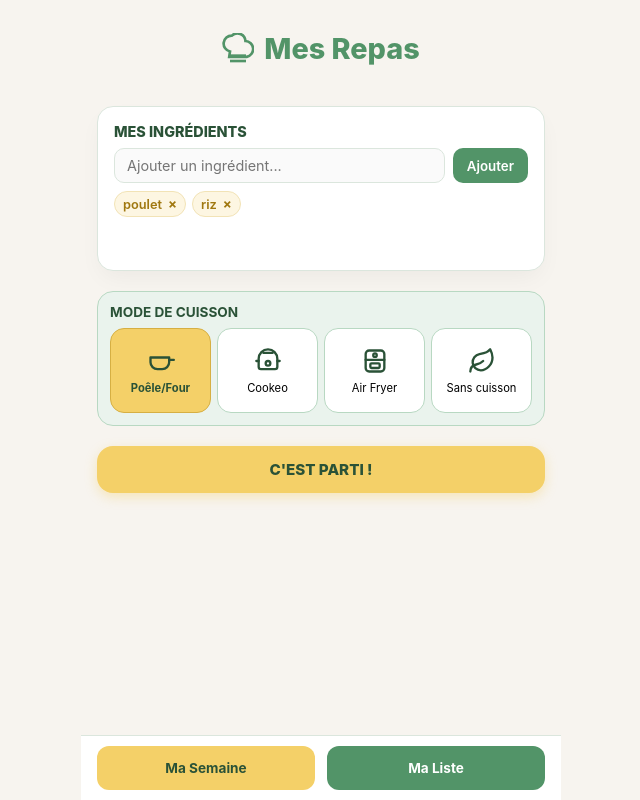
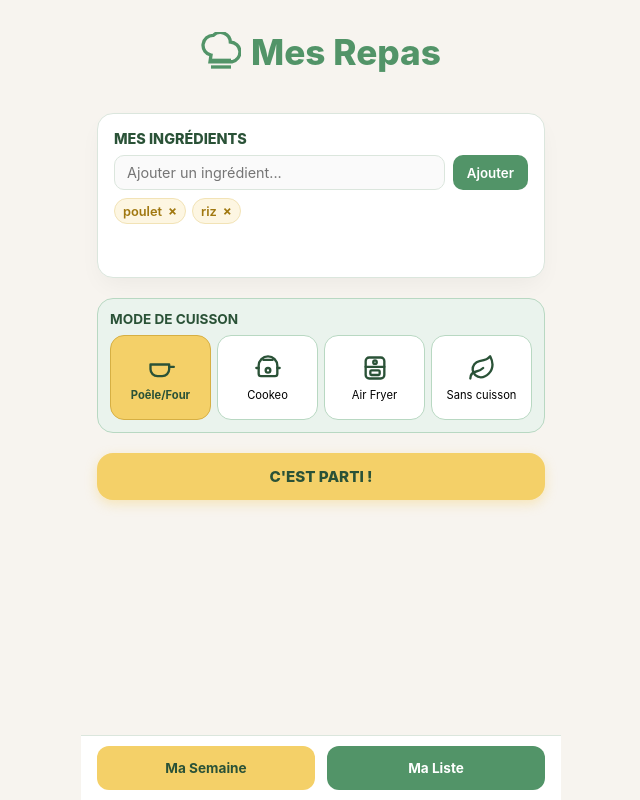
Before and after one commit to minviellesebastien-ctrl/Mes_Repas, a plain HTML site: page index.html in a window 1280 px wide. Shown: the whole page, without its empty margins (319-959 px from the left). Drawn offline with Linux system fonts and the light colour scheme.

Commit message:
Update style.css

```diff
--- a/style.css
+++ b/style.css
@@ -68,7 +68,7 @@ body {
 }
 .app-title {
   color: var(--primary-green);
-  font-size: 1.8rem;
+  font-size: 2.2rem;
   font-weight: 800;
   display: flex;
   align-items: center;
@@ -76,8 +76,8 @@ body {
   gap: 10px;
 }
 .chef-hat-icon {
-  width: 32px;
-  height: 32px;
+  width: 40px;
+  height: 40px;
   stroke: var(--primary-green);
 }
 
```
